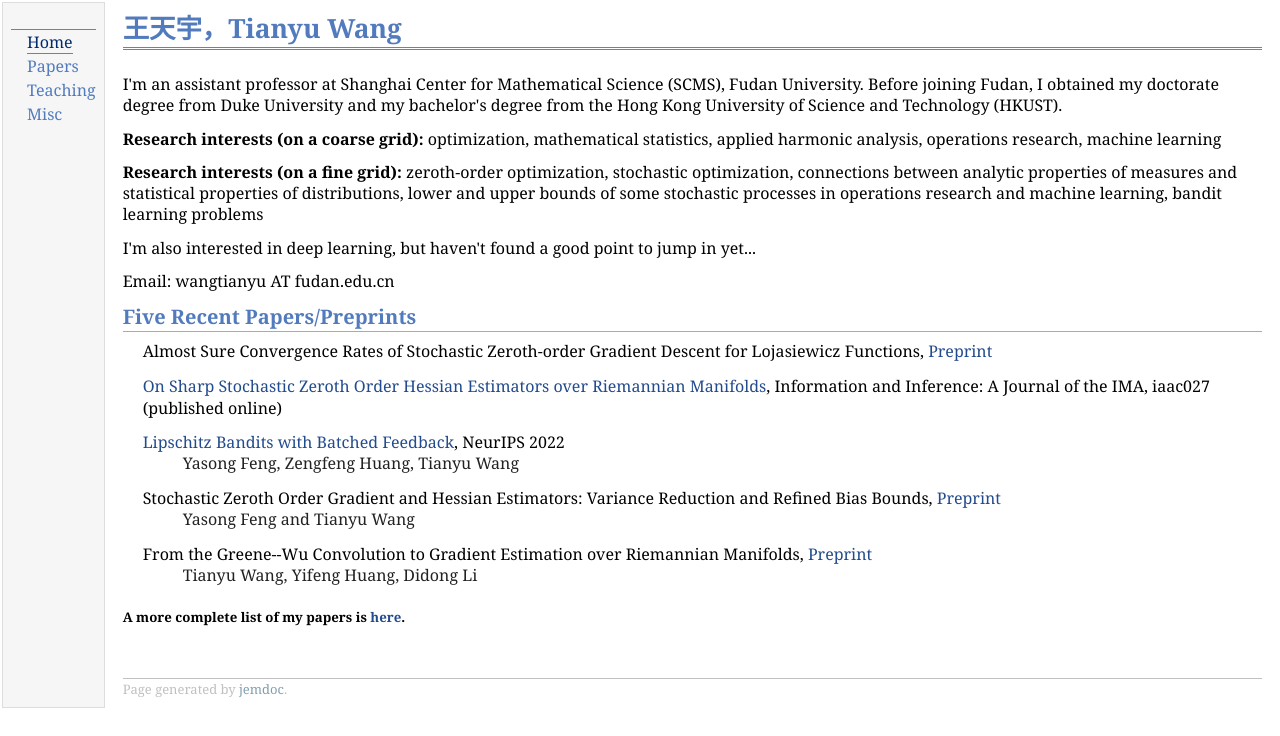
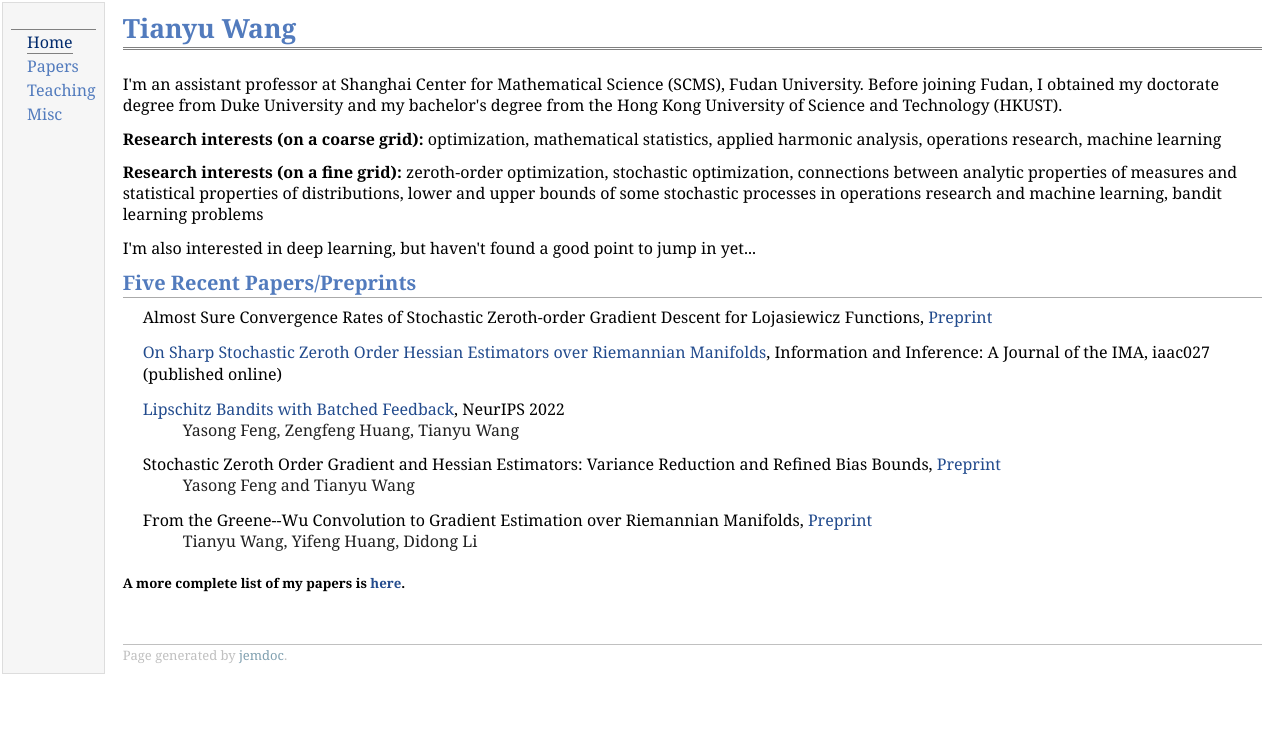
Before and after one commit to wangt1anyu/wangt1anyu.github.io, a plain HTML site: page index.html in a window 1280 px wide. Drawn offline with Linux system fonts and the light colour scheme.

Commit message:
Update index.html

```diff
--- a/index.html
+++ b/index.html
@@ -29,7 +29,7 @@
 <td id="layout-content">
 
 <div id="toptitle">
-	<h1>王天宇，Tianyu Wang</h1>
+	<h1>Tianyu Wang</h1>
 </div>
 
 
@@ -51,8 +51,6 @@
 I am teaching a machine learning course at SCMS in Spring2022. Materials for this course can be found <a href="teaching.html">here</a>.
 </h5> ---->
 
-
-<p>Email: wangtianyu AT fudan.edu.cn</p>
 
 <div id="main_publication">
 	<h2>Five Recent Papers/Preprints</h2>
```
